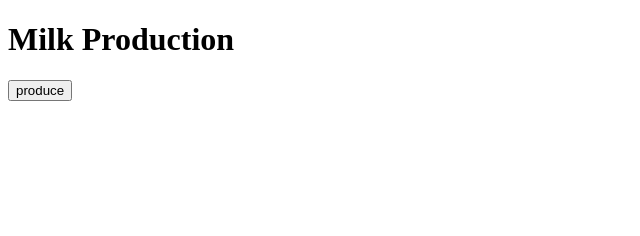
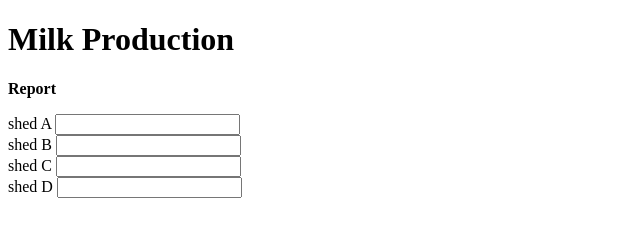
Before and after one commit to Carolwanzuu/JS-milk-production, a plain HTML site: page index.html in a window 1280 px wide. Shown: the whole page, without its empty margins (0-640 px from the left). Drawn offline with Linux system fonts and the light colour scheme.

```diff
--- a/index.html
+++ b/index.html
@@ -1,21 +1,32 @@
 <!DOCTYPE html>
 <html>
     <head>
-        <title>
-
-        </title>
+        <meta charset = "UTF-8">
+        <meta name="viewport" content="width=device-width initial-scale=1.0">
+        <title>Milk Production</title>
     </head>
 <body>
 
 <h1>Milk Production</h1>
-<p id="shed A"></p>
-<button type="button" onclick="myFunction()">produce</button>
-
-<script>
-function myFunction() {
-  document.getElementById("shedA").innerHTML = "Input changed.";
-}
-</script>
+<div class="form">
+<p id="Total-production"><strong>Report</strong></p>
+<div class="input">
+    <label for="shedA">shed A</label>
+<input class="number" type="text" id="shedA" name="shedA">
+</div>
+<div class="input">
+    <label for="shedB">shed B</label>
+<input class="number" type="text" id="shedB" name="shedB">
+</div>
+<div class="input">
+    <label for="shedC">shed C</label>
+<input class="number" type="text" id="shedC" name="shedC">
+</div>
+<div class="input">
+    <label for="shedD">shed D</label>
+<input class="number" type="text" id="shedD" name="shedD">
+</div>
+<script> src="js/script.js"</script>
 
 </body>
 </html>
```
Also changed, not shown: script.js (+16 -0 lines), 2 other files.
